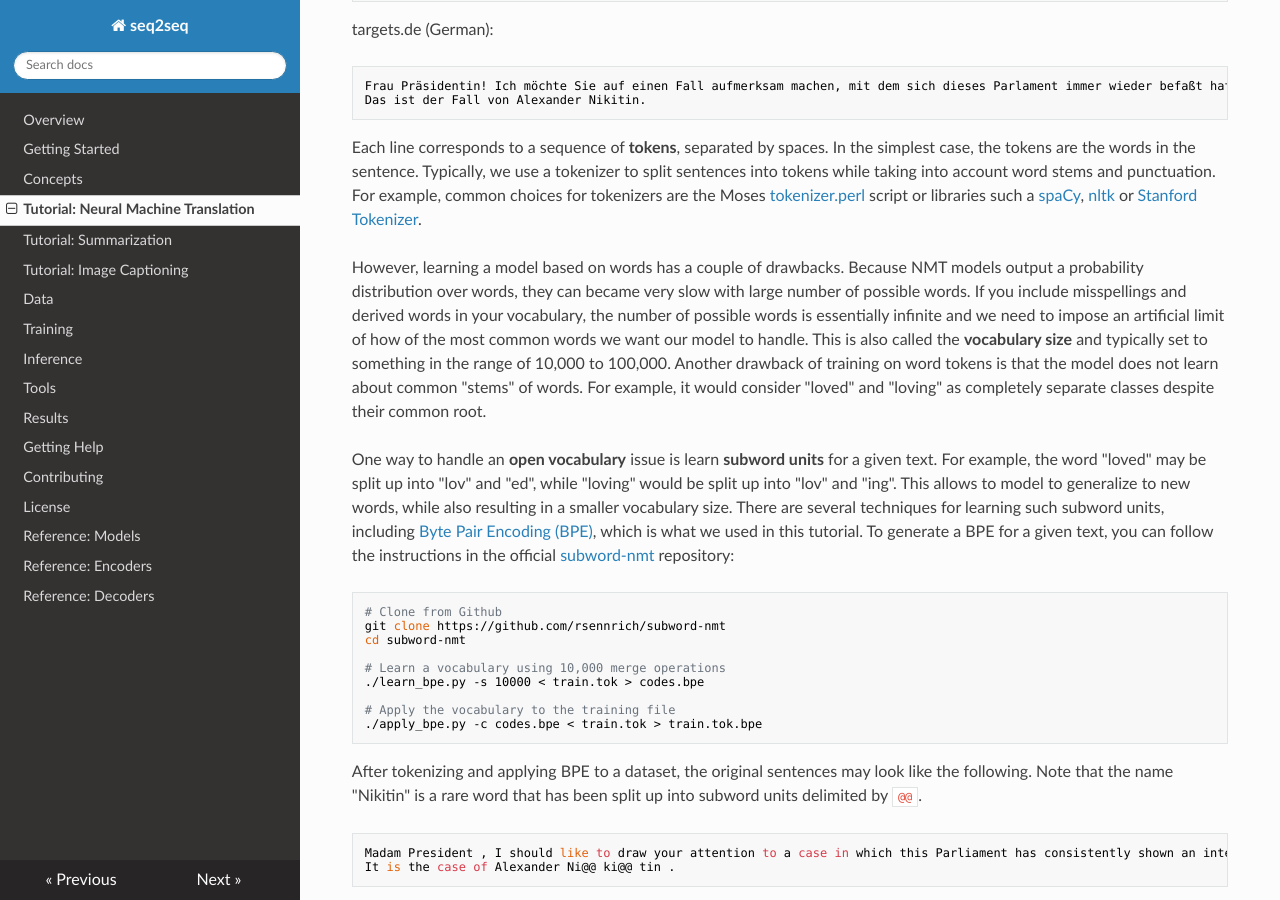
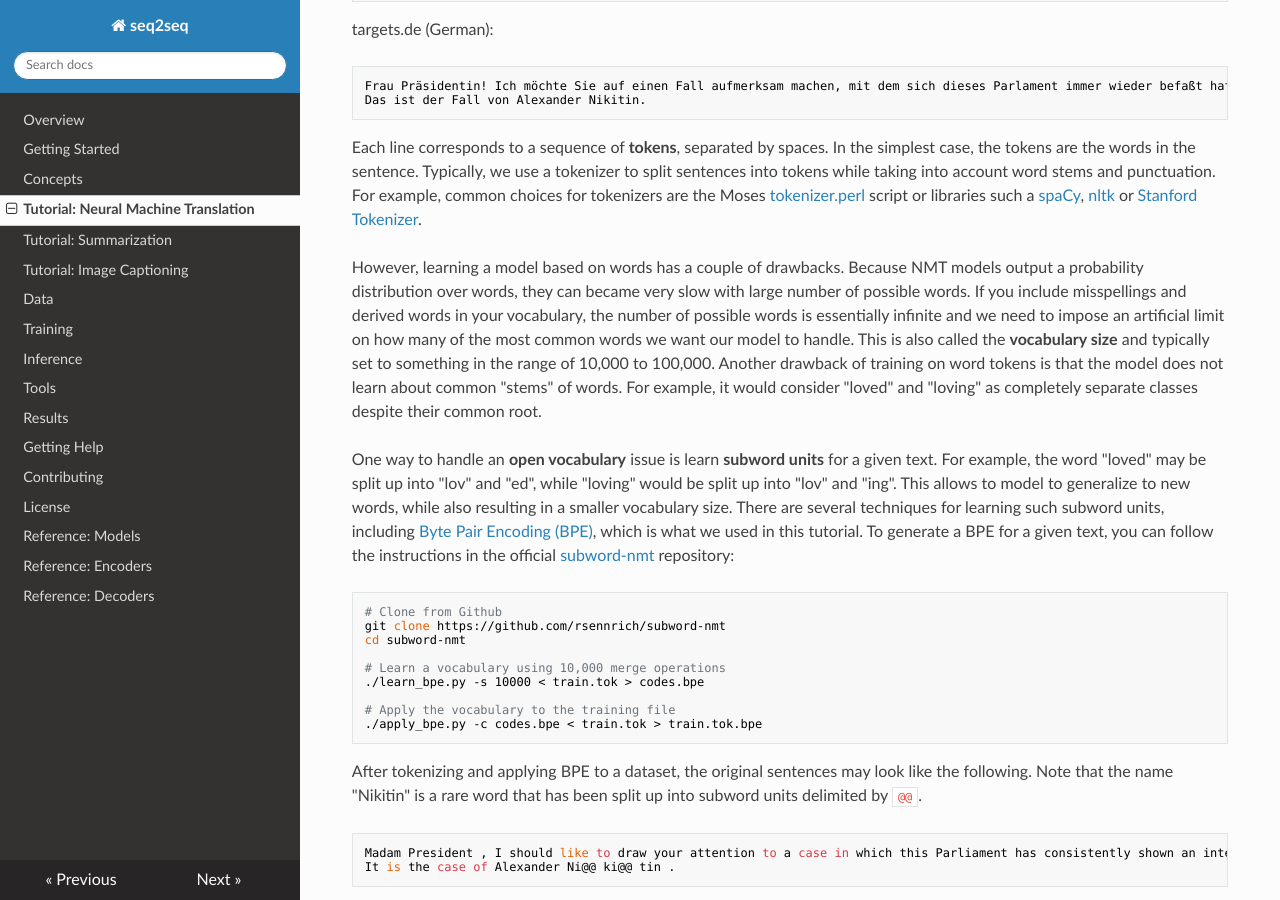
Before and after one commit to google/seq2seq, an MkDocs documentation site: the page built from docs/nmt.md, in a window 1280 px wide and 900 px high, scrolled down 575 px. Built offline with MkDocs 1.6.1, drawn with Linux system fonts in a browser that asks for light colours; nearby versions of some CDN libraries; old or Windows-style settings are respelled for this version of MkDocs.

Commit message:
Fixing typo in NMT tutorial

```diff
--- a/docs/nmt.md
+++ b/docs/nmt.md
@@ -28,7 +28,7 @@ Das ist der Fall von Alexander Nikitin.
 
 Each line corresponds to a sequence of **tokens**, separated by spaces. In the simplest case, the tokens are the words in the sentence. Typically, we use a tokenizer to split sentences into tokens while taking into account word stems and punctuation. For example, common choices for tokenizers are the Moses [tokenizer.perl](https://github.com/moses-smt/mosesdecoder/blob/master/scripts/tokenizer/tokenizer.perl) script or libraries such a [spaCy](https://spacy.io/docs/usage/processing-text), [nltk](http://www.nltk.org/api/nltk.tokenize.html) or [Stanford Tokenizer](http://nlp.stanford.edu/software/tokenizer.shtml).
 
-However, learning a model based on words has a couple of drawbacks. Because NMT models output a probability distribution over words, they can became very slow with large number of possible words. If you include misspellings and derived words in your vocabulary, the number of possible words is essentially infinite and we need to impose an artificial limit of how of the most common words we want our model to handle. This is also called the **vocabulary size** and typically set to something in the range of 10,000 to 100,000. Another drawback of training on word tokens is that the model does not learn about common "stems" of words. For example, it would consider "loved" and "loving" as completely separate classes despite their common root.
+However, learning a model based on words has a couple of drawbacks. Because NMT models output a probability distribution over words, they can became very slow with large number of possible words. If you include misspellings and derived words in your vocabulary, the number of possible words is essentially infinite and we need to impose an artificial limit on how many of the most common words we want our model to handle. This is also called the **vocabulary size** and typically set to something in the range of 10,000 to 100,000. Another drawback of training on word tokens is that the model does not learn about common "stems" of words. For example, it would consider "loved" and "loving" as completely separate classes despite their common root.
 
 One way to handle an **open vocabulary** issue is learn **subword units** for a given text. For example, the word "loved" may be split up into "lov" and "ed", while "loving" would be split up into "lov" and "ing". This allows to model to generalize to new words, while also resulting in a smaller vocabulary size. There are several techniques for learning such subword units, including [Byte Pair Encoding (BPE)](https://arxiv.org/abs/1508.07909), which is what we used in this tutorial. To generate a BPE for a given text, you can follow the instructions in the official [subword-nmt](https://github.com/rsennrich/subword-nmt) repository:
 
```
